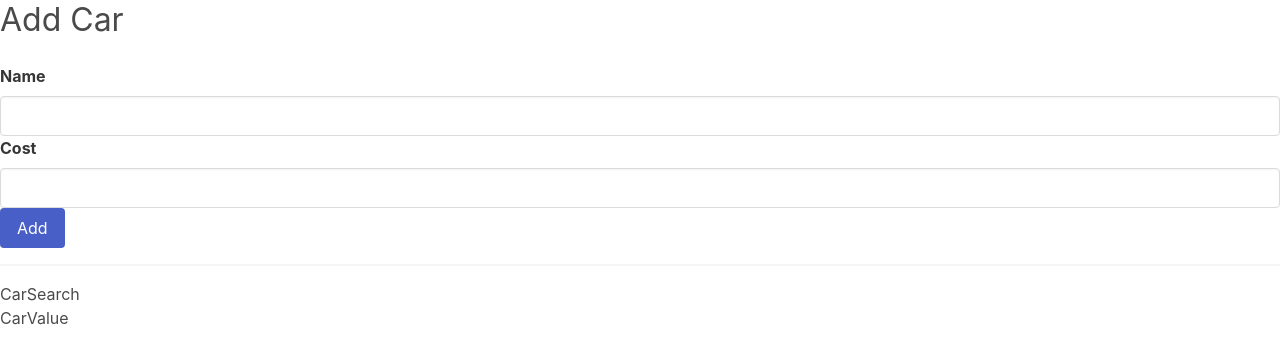
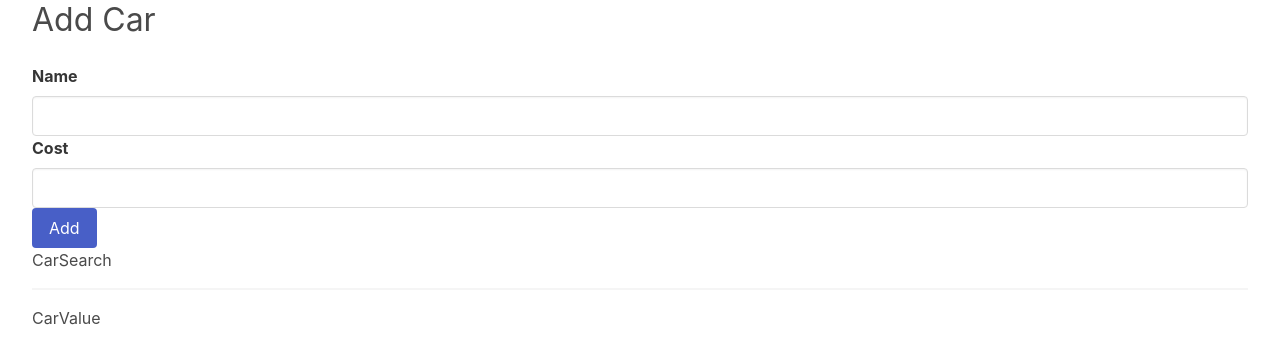
Before and after one commit to Yazan-Hamad/redux-cars-app, a React (Create React App) app: page / in a window 1280 px wide. Shown: the top 364 px of the page. Built offline with nearby package versions, Linux system fonts and the light colour scheme.

Commit message:
add class name + rearrange components

```diff
--- a/src/App.js
+++ b/src/App.js
@@ -5,10 +5,10 @@ import CarValue from './components/CarValue';
 
 function App() {
   return (
-    <div>
+    <div className="container is-fluid">
       <CarForm />
+      <CarSearch />
       <CarList />
-      <CarSearch />
       <CarValue />
     </div>
   );
```
